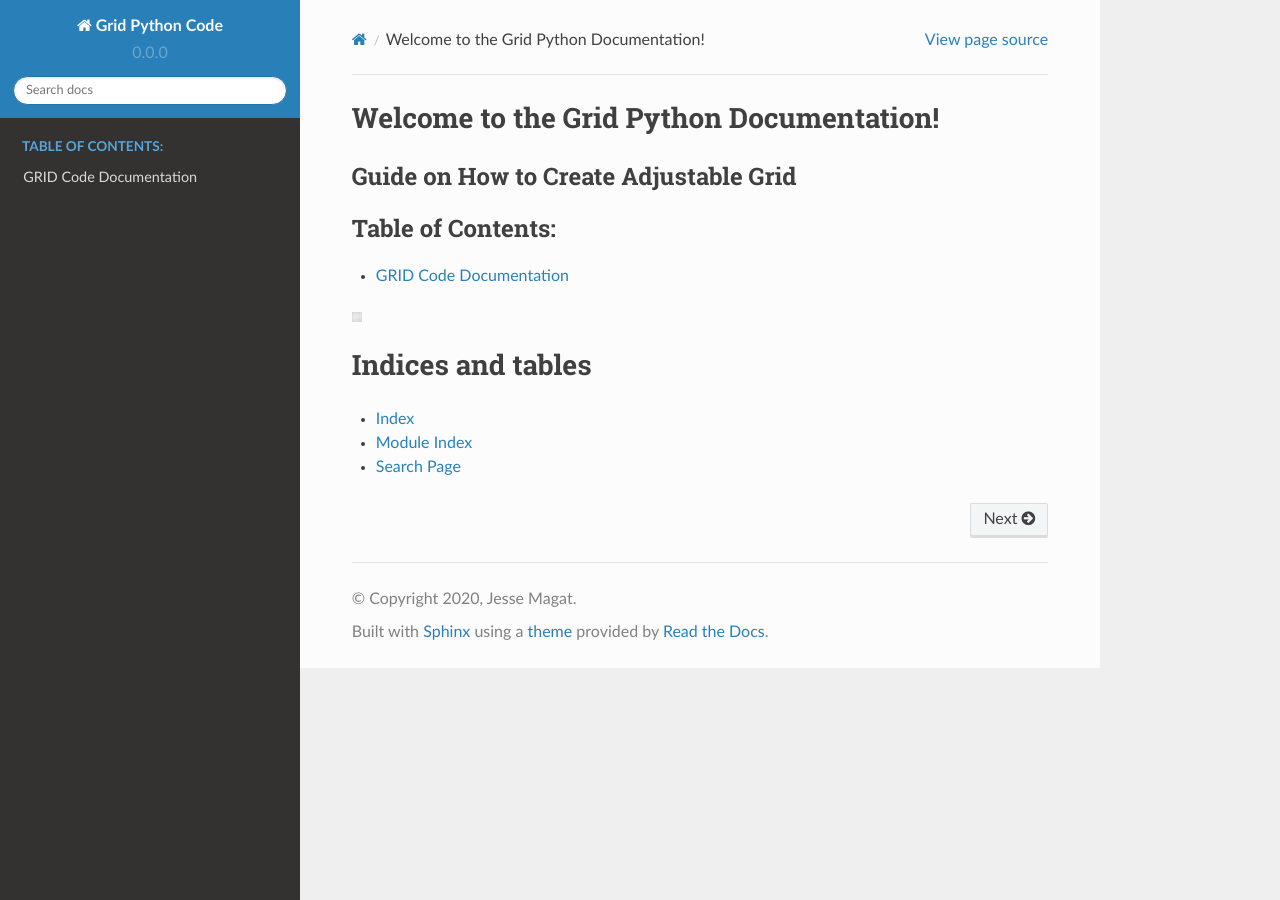
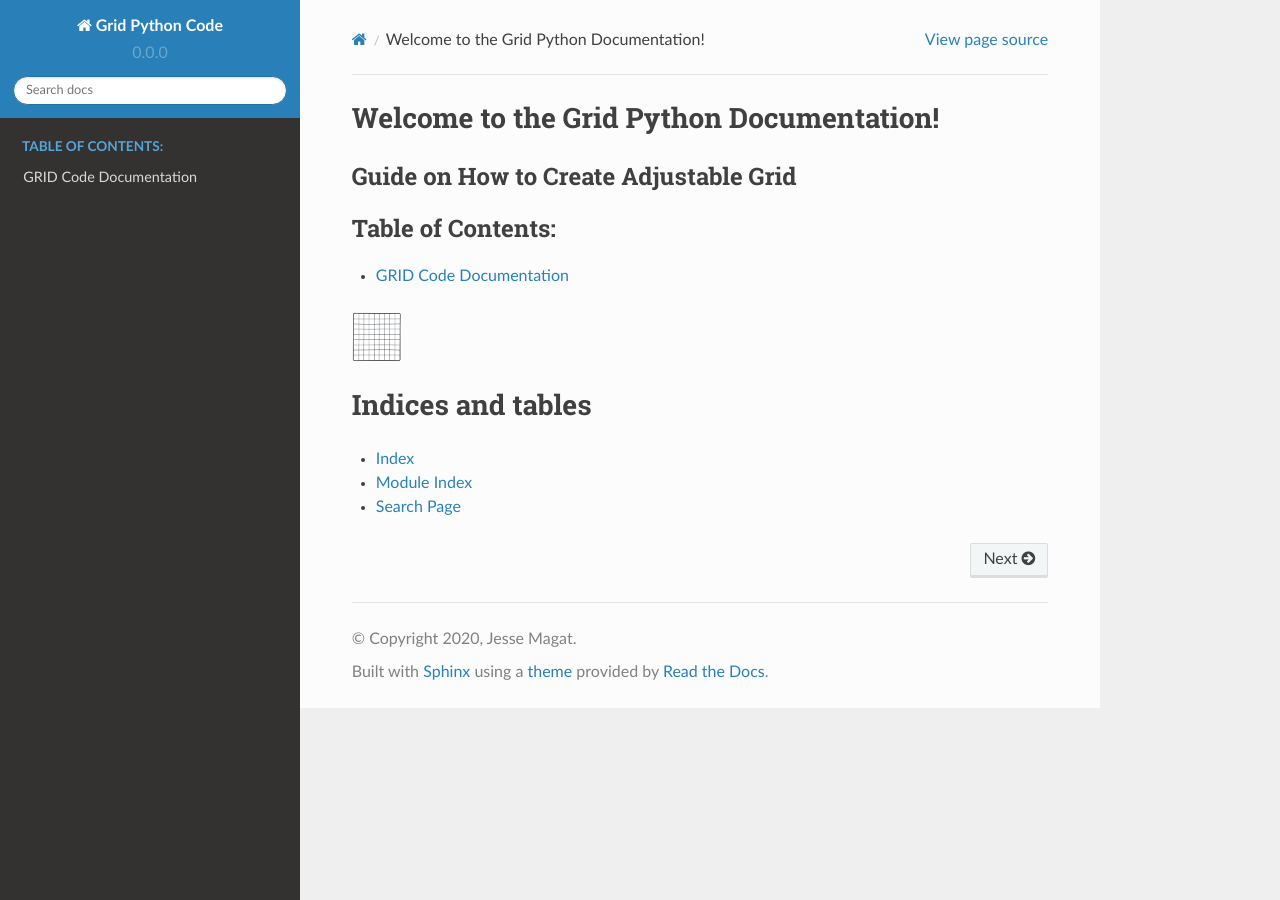
Before and after one commit to magatj/magatj.github.io, a Sphinx documentation site: the page built from sphinx_doc/source/index.rst, in a window 1280 px wide. Built offline with Sphinx 7.4.7 and the Read the Docs theme 2.0.0, drawn with Linux system fonts in a browser that asks for light colours.

Commit message:
Update index.rst

```diff
--- a/sphinx_doc/source/index.rst
+++ b/sphinx_doc/source/index.rst
@@ -16,7 +16,6 @@ Guide on How to Create Adjustable Grid
    additional/welcome.rst
 
 .. image:: standard-grid.png
-   :scale: 20%
    :width: 50
    :height: 50
 
```
